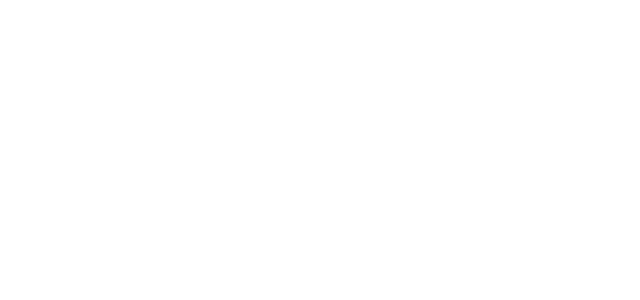
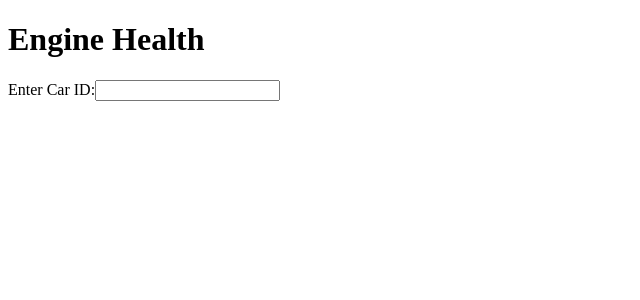
Before and after one commit to Kuky1986/obdProject, a React (Create React App) app in the folder client/: page /engineHealth in a window 1280 px wide. Before the commit this address had no page. Shown: the top 300 px of the page, without its empty margins (0-640 px from the left). Built offline with nearby package versions, Linux system fonts and the light colour scheme.

Commit message:
EngineHealth/Components

```diff
--- a/client/src/App.js
+++ b/client/src/App.js
@@ -4,6 +4,7 @@
 import Data from './components/Data';
 import Home from './components/Home';
 import DTC from './components/DTC';
+import EngineHealth from './components/EngineHealth';
 
 const App = () => {
   return (
@@ -12,6 +13,7 @@
         <Route exact path="/" element={<Home />} />
         <Route path="/data" element={<Data />} />
         <Route path="/dtc" element={<DTC />} />
+        <Route path="/engineHealth" element={<EngineHealth />} />
         {/* Add more routes for other pages/components */}
       </Routes>
     </Router>
--- /dev/null
+++ b/client/src/components/EngineHealth.js
@@ -0,0 +1,37 @@
+import React, { useState } from 'react';
+import EngineCoolantTemperature from './engineComponents/EngineCoolantTemperature';
+import IntakeManifoldPressure from './engineComponents/IntakeManifoldPressure';
+import MassAirflowRate from './engineComponents/MassAirflowRate';
+import FuelLevel from './engineComponents/FuelLevel';
+import ShortTermFuelTrim from './engineComponents/ShortTermFuelTrim';
+import LongTermFuelTrim from './engineComponents/LongTermFuelTrim';
+
+const EngineHealth = () => {
+  const [carId, setCarId] = useState('');
+
+  const handleCarIdChange = (event) => {
+    setCarId(event.target.value);
+  };
+
+  return (
+    <div>
+      <h1>Engine Health</h1>
+      <div>
+        <label>Enter Car ID:</label>
+        <input type="text" value={carId} onChange={handleCarIdChange} />
+      </div>
+      {carId && (
+        <div>
+          <EngineCoolantTemperature carId={carId} />
+          <IntakeManifoldPressure carId={carId} />
+          <MassAirflowRate carId={carId} />
+          <FuelLevel carId={carId} />
+          <ShortTermFuelTrim carId={carId} />
+          <LongTermFuelTrim carId={carId} />
+        </div>
+      )}
+    </div>
+  );
+};
+
+export default EngineHealth;
--- a/client/src/components/Home.js
+++ b/client/src/components/Home.js
@@ -12,6 +12,7 @@
       <div>
         <Link to="/data"><button>Data</button></Link>
         <Link to="/dtc"><button>DTC</button></Link>
+        <Link to="/engineHealth"><button>Engine Health</button></Link>
         {/* Add more buttons for other pages/components */}
       </div>
     </div>
--- /dev/null
+++ b/client/src/components/engineComponents/EngineCoolantTemperature.js
@@ -0,0 +1,7 @@
+import React from 'react';
+
+const EngineCoolantTemperature = () => {
+  return <div>Hello from EngineCoolantTemperature</div>;
+};
+
+export default EngineCoolantTemperature;
--- /dev/null
+++ b/client/src/components/engineComponents/FuelLevel.js
@@ -0,0 +1,7 @@
+import React from 'react';
+
+const FuelLevel = () => {
+  return <div>Hello from FuelLevel</div>;
+};
+
+export default FuelLevel;
--- /dev/null
+++ b/client/src/components/engineComponents/IntakeManifoldPressure.js
@@ -0,0 +1,7 @@
+import React from 'react';
+
+const IntakeManifoldPressure = () => {
+  return <div>Hello from IntakeManifoldPressure</div>;
+};
+
+export default IntakeManifoldPressure;
--- /dev/null
+++ b/client/src/components/engineComponents/LongTermFuelTrim.js
@@ -0,0 +1,7 @@
+import React from 'react';
+
+const LongTermFuelTrim = () => {
+  return <div>Hello from LongTermFuelTrim</div>;
+};
+
+export default LongTermFuelTrim;
--- /dev/null
+++ b/client/src/components/engineComponents/MassAirflowRate.js
@@ -0,0 +1,7 @@
+import React from 'react';
+
+const MassAirflowRate = () => {
+  return <div>Hello from MassAirflowRate</div>;
+};
+
+export default MassAirflowRate;
--- /dev/null
+++ b/client/src/components/engineComponents/ShortTermFuelTrim.js
@@ -0,0 +1,7 @@
+import React from 'react';
+
+const ShortTermFuelTrim = () => {
+  return <div>Hello from ShortTermFuelTrim</div>;
+};
+
+export default ShortTermFuelTrim;
```
